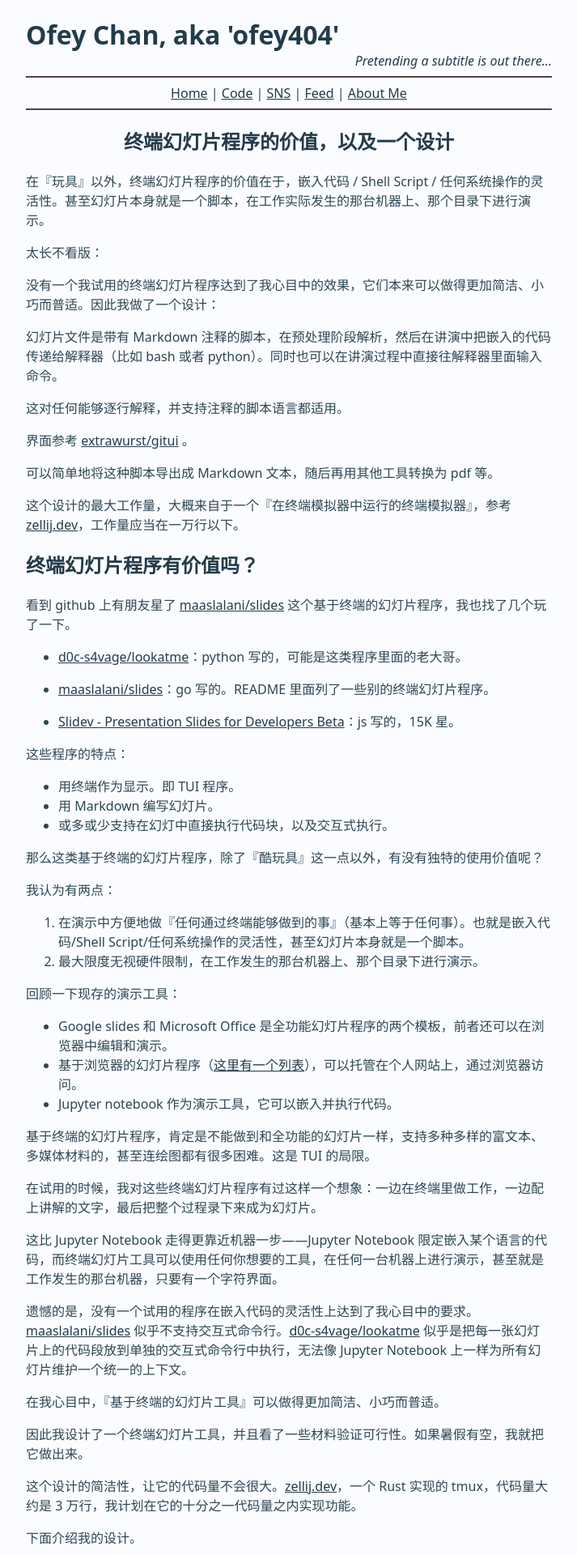
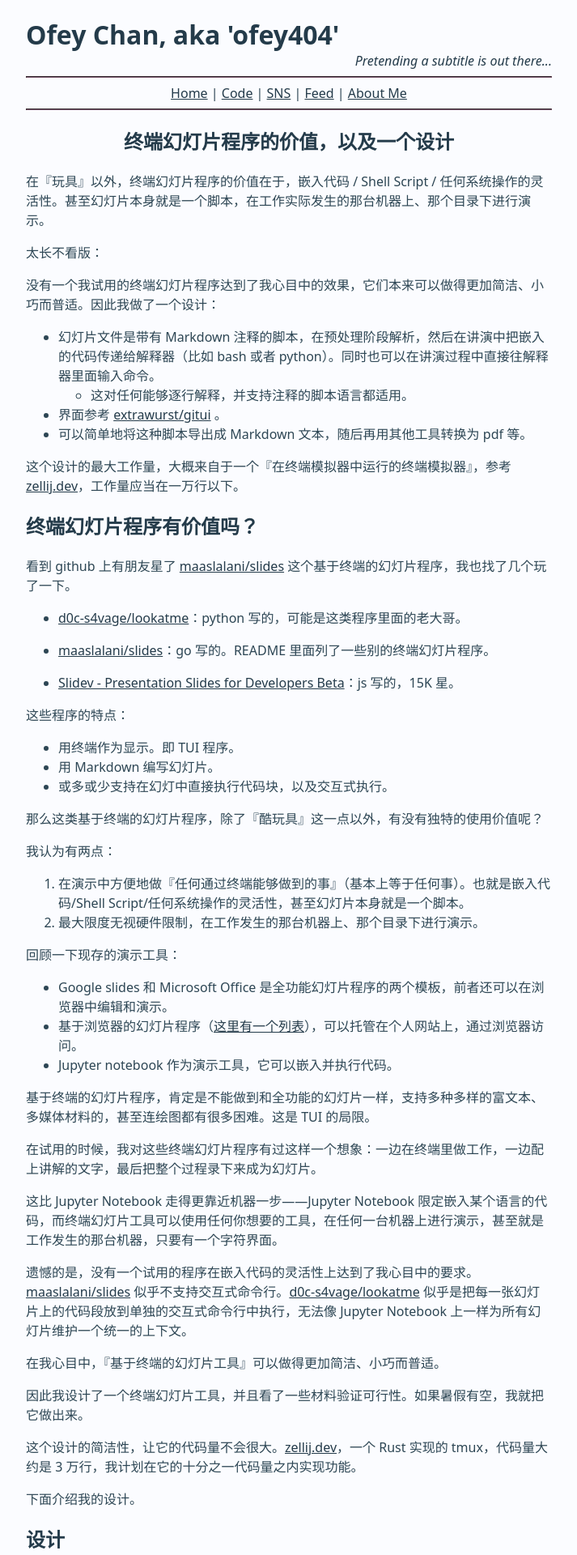
Before and after one commit to ofey404/ofey404.github.io, a Jekyll site: the page built from _posts/2021-07-19-My-Idea-about-Terminal-Based-Presentation-Tools.zh.markdown, in a window 1280 px wide. Shown: the top 1920 px of the page at 81% size, without its empty margins (283-996 px from the left). Built offline with Jekyll 4.4.1, drawn with Linux system fonts in a browser that asks for light colours.

Commit message:
fix: add list

```diff
--- a/_posts/2021-07-19-My-Idea-about-Terminal-Based-Presentation-Tools.zh.markdown
+++ b/_posts/2021-07-19-My-Idea-about-Terminal-Based-Presentation-Tools.zh.markdown
@@ -14,13 +14,10 @@ lang-ref: 2021-07-19-My-Idea-about-Terminal-Based-Presentation-Tools
 
 没有一个我试用的终端幻灯片程序达到了我心目中的效果，它们本来可以做得更加简洁、小巧而普适。因此我做了一个设计：
 
-幻灯片文件是带有 Markdown 注释的脚本，在预处理阶段解析，然后在讲演中把嵌入的代码传递给解释器（比如 bash 或者 python）。同时也可以在讲演过程中直接往解释器里面输入命令。
-
-这对任何能够逐行解释，并支持注释的脚本语言都适用。
-
-界面参考 [extrawurst/gitui](https://github.com/extrawurst/gitui) 。
-
-可以简单地将这种脚本导出成 Markdown 文本，随后再用其他工具转换为 pdf 等。
+- 幻灯片文件是带有 Markdown 注释的脚本，在预处理阶段解析，然后在讲演中把嵌入的代码传递给解释器（比如 bash 或者 python）。同时也可以在讲演过程中直接往解释器里面输入命令。
+  - 这对任何能够逐行解释，并支持注释的脚本语言都适用。
+- 界面参考 [extrawurst/gitui](https://github.com/extrawurst/gitui) 。
+- 可以简单地将这种脚本导出成 Markdown 文本，随后再用其他工具转换为 pdf 等。
 
 这个设计的最大工作量，大概来自于一个『在终端模拟器中运行的终端模拟器』，参考[zellij.dev](https://zellij.dev/)，工作量应当在一万行以下。
 
```
